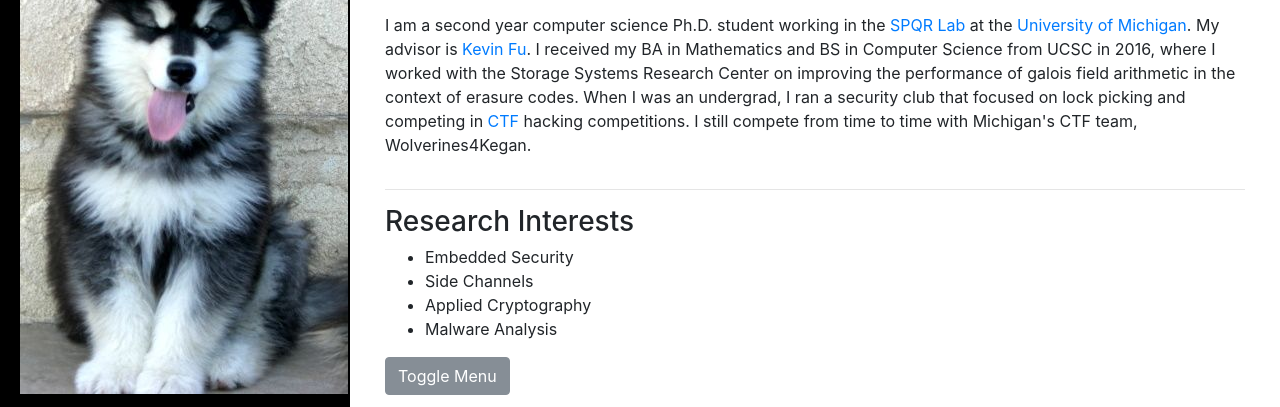
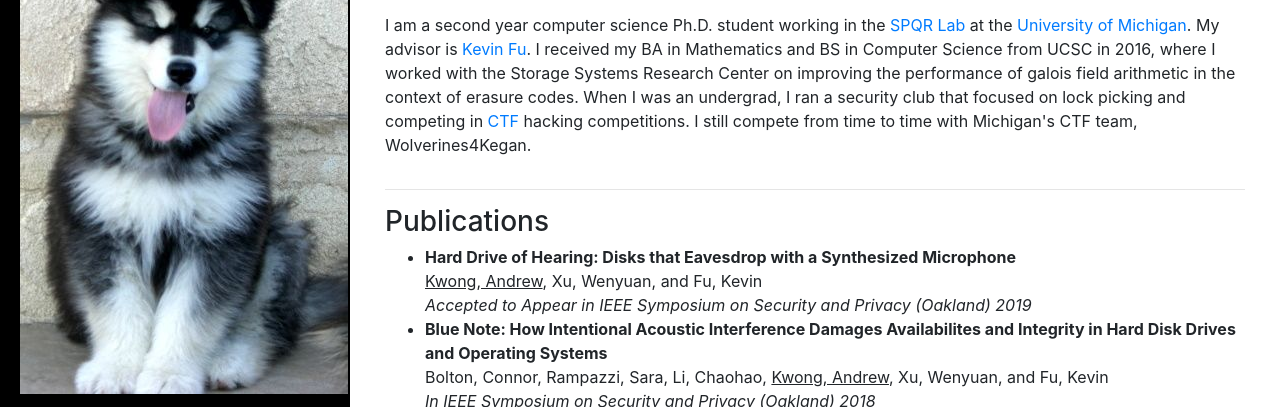
Before and after one commit to andrewmikwong/andrewmikwong.github.io, a website: page index.html in a window 1280 px wide. Shown: the part 84-491 px from the top of the page. Drawn offline with Linux system fonts and the light colour scheme.

Commit message:
added oakland papers

```diff
--- a/index.html
+++ b/index.html
@@ -63,12 +63,17 @@
 		<div class="row">
 			<div class="col-lg-12">
 				<hr>
-				<h3>Research Interests</h3>
+				<h3>Publications</h3>
 				<ul>
-					<li>Embedded Security</li>
-					<li>Side Channels</li>
-					<li>Applied Cryptography</li>
-					<li>Malware Analysis</li>
+					<li><b>Hard Drive of Hearing: Disks that Eavesdrop with a Synthesized Microphone</b>
+					<br><u>Kwong, Andrew</u>, Xu, Wenyuan, and Fu, Kevin
+					<br><i>Accepted to Appear in IEEE Symposium on Security and Privacy (Oakland) 2019</i>
+
+					</li>
+					<li><b>Blue Note: How Intentional Acoustic Interference Damages Availabilites and Integrity in Hard Disk Drives and Operating Systems</b>
+					<br>Bolton, Connor, Rampazzi, Sara, Li, Chaohao, <u>Kwong, Andrew</u>, Xu, Wenyuan, and Fu, Kevin
+					<br><i>In IEEE Symposium on Security and Privacy (Oakland) 2018</i>
+					</li>
 				</ul>
 			</div>
 		</div>
```
